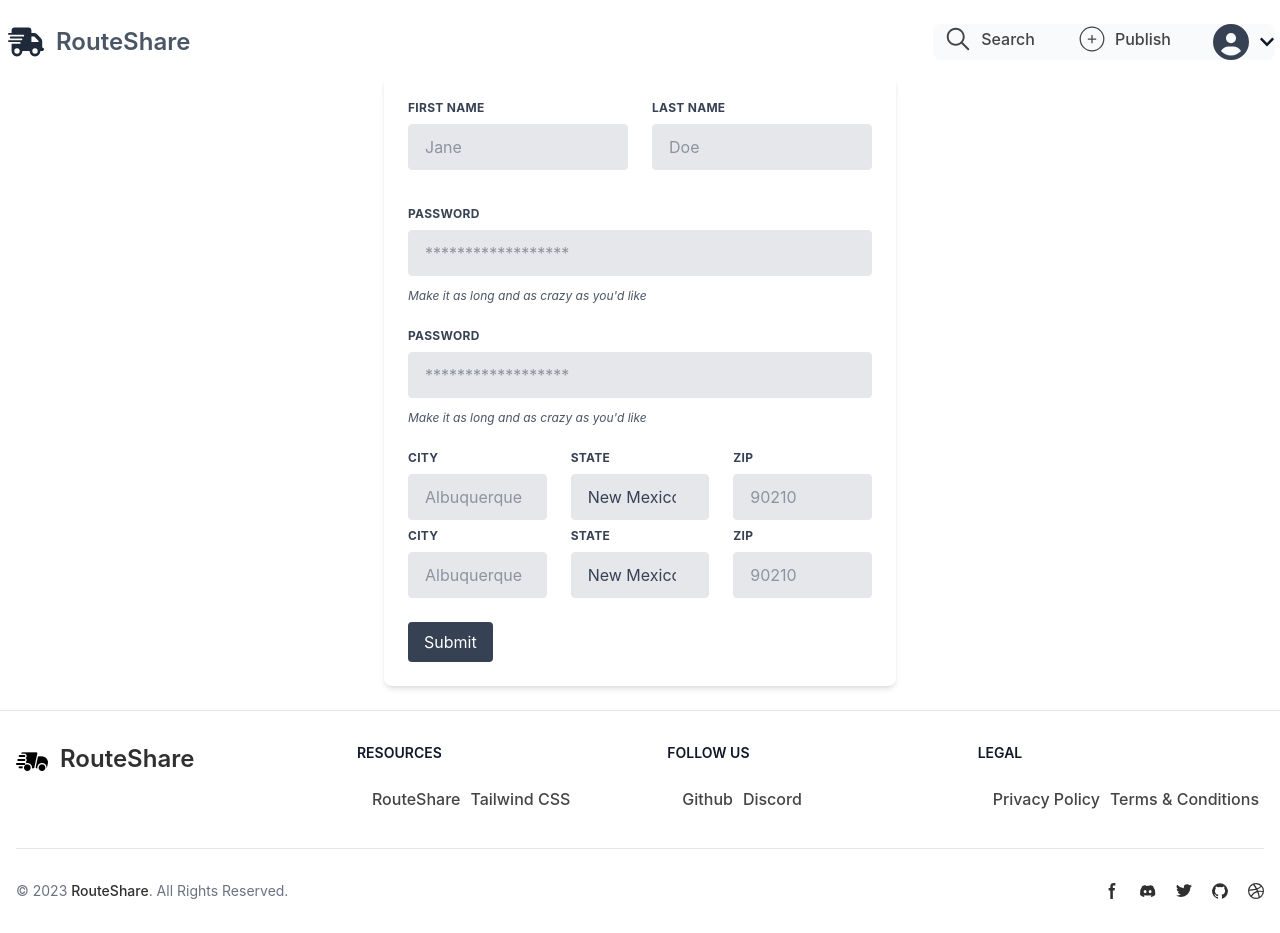
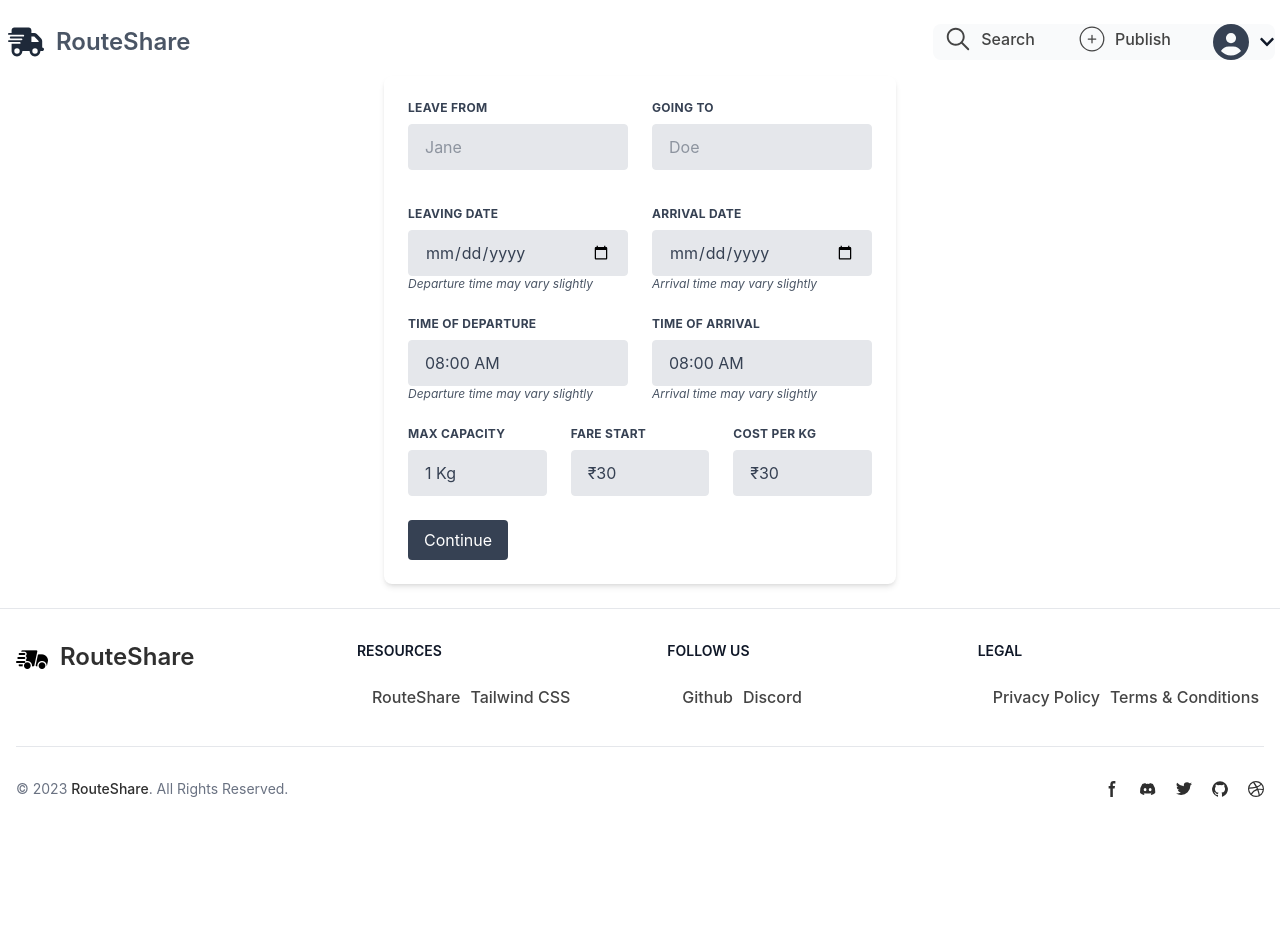
Before and after one commit to Fahad123k/RouteShareFront, a React (Vite) app: page /publish in a window 1280 px wide. After the commit the page ends 831 px from the top, so only its background shows below. Built offline with nearby package versions, Linux system fonts and the light colour scheme.

Commit message:
design publish page

```diff
--- a/src/Pages/Publish.jsx
+++ b/src/Pages/Publish.jsx
@@ -9,6 +9,8 @@ const Publish = () => {
         state: "New Mexico",
         zip: "",
     });
+
+
 
     const [error, setError] = useState({
         firstName: "",
@@ -32,17 +34,56 @@ const Publish = () => {
         }
     };
 
+    const timeSlots = [
+        "08:00 AM", "08:30 AM",
+        "09:00 AM", "09:30 AM",
+        "10:00 AM", "10:30 AM",
+        "11:00 AM", "11:30 AM",
+        "12:00 PM", "12:30 PM",
+        "01:00 PM", "01:30 PM",
+        "02:00 PM", "02:30 PM",
+        "03:00 PM", "03:30 PM",
+        "04:00 PM", "04:30 PM",
+        "05:00 PM", "05:30 PM",
+        "06:00 PM", "06:30 PM",
+        "07:00 PM", "07:30 PM",
+        "08:00 PM", "08:30 PM",
+        "09:00 PM", "09:30 PM",
+        "10:00 PM", "10:30 PM",
+        "11:00 PM", "11:30 PM"
+    ];
+
+
+    const weightList = [
+        "1 Kg", "2 Kg", "3 Kg", "4 Kg", "5 Kg", "6 Kg", "7 Kg", "8 Kg", "9 Kg", "10 Kg",
+        "20 Kg", "30 Kg", "40 Kg", "50 Kg", "60 Kg", "70 Kg", "80 Kg", "90 Kg", "100 Kg",
+        "200 Kg", "300 Kg", "400 Kg", "500 Kg", "600 Kg", "700 Kg", "800 Kg", "900 Kg", "1000 Kg",
+        "2000 Kg", "3000 Kg", "4000 Kg", "5000 Kg", "6000 Kg", "7000 Kg", "8000 Kg", "9000 Kg", "10000 Kg"
+    ];
+
+    const fareList = [
+        "₹30", "₹35", "₹40", "₹45", "₹50", "₹55", "₹60",
+
+    ];
+
+
+    const weightOptions = {
+        Kg: Array.from({ length: 100 }, (_, i) => i + 1), // 1 to 100 Kg
+        Quintal: Array.from({ length: 20 }, (_, i) => i + 1), // 1 to 20 Quintals
+        Ton: Array.from({ length: 10 }, (_, i) => i + 1), // 1 to 10 Tons
+      }
+
     return (
-    <div className="flex items-center justify-center  min-h-[calc(100vh-200px)]  ">
+        <div className="flex items-center justify-center  min-h-[calc(100vh-400px)]  ">
             <form className="w-full max-w-lg bg-white  rounded-lg shadow-md p-6" onSubmit={handleSubmit}>
+                {/* address row */}
                 <div className="flex flex-wrap -mx-3 mb-6">
                     <div className="w-full md:w-1/2 px-3 mb-6 md:mb-0">
                         <label className="block uppercase tracking-wide text-gray-700 text-xs font-bold mb-2" htmlFor="firstName">
-            First Name
+                            Leave From
                         </label>
                         <input
-            className={`appearance-none block w-full bg-gray-200 text-gray-700 border ${
-              error.firstName ? "border-red-500" : "border-gray-200"
+                            className={`appearance-none block w-full bg-gray-200 text-gray-700 border ${error.firstName ? "border-red-500" : "border-gray-200"
                                 } rounded py-3 px-4 mb-3 leading-tight focus:outline-none focus:bg-white`}
                             id="firstName"
                             type="text"
@@ -54,7 +95,7 @@ const Publish = () => {
                     </div>
                     <div className="w-full md:w-1/2 px-3">
                         <label className="block uppercase tracking-wide text-gray-700 text-xs font-bold mb-2" htmlFor="lastName">
-            Last Name
+                            Going To
                         </label>
                         <input
                             className="appearance-none block w-full bg-gray-200 text-gray-700 border border-gray-200 rounded py-3 px-4 leading-tight focus:outline-none focus:bg-white"
@@ -66,58 +107,92 @@ const Publish = () => {
                         />
                     </div>
                 </div>
-
+                    {/* Date row */}
                 <div className="flex flex-wrap -mx-3 mb-6">
-        <div className="w-full px-3">
-          <label className="block uppercase tracking-wide text-gray-700 text-xs font-bold mb-2" htmlFor="password">
-            Password
-          </label>
-          <input
-            className="appearance-none block w-full bg-gray-200 text-gray-700 border border-gray-200 rounded py-3 px-4 mb-3 leading-tight focus:outline-none focus:bg-white"
-            id="password"
-            type="password"
-            placeholder="******************"
-            value={formData.password}
-            onChange={handleChange}
-          />
-          <p className="text-gray-600 text-xs italic">Make it as long and as crazy as you'd like</p>
-        </div>
-      </div>
-
-      <div className="flex flex-wrap -mx-3 mb-6">
-        <div className="w-full px-3">
-          <label className="block uppercase tracking-wide text-gray-700 text-xs font-bold mb-2" htmlFor="password">
-            Password
-          </label>
-          <input
-            className="appearance-none block w-full bg-gray-200 text-gray-700 border border-gray-200 rounded py-3 px-4 mb-3 leading-tight focus:outline-none focus:bg-white"
-            id="password"
-            type="password"
-            placeholder="******************"
-            value={formData.password}
-            onChange={handleChange}
-          />
-          <p className="text-gray-600 text-xs italic">Make it as long and as crazy as you'd like</p>
-        </div>
-      </div>
-
-      <div className="flex flex-wrap -mx-3 mb-2">
-        <div className="w-full md:w-1/3 px-3 mb-6 md:mb-0">
-          <label className="block uppercase tracking-wide text-gray-700 text-xs font-bold mb-2" htmlFor="city">
-            City
+                    <div className="w-full md:w-1/2 px-3 mb-6 md:mb-0">
+                        <label className="block uppercase tracking-wide text-gray-700 text-xs font-bold mb-2" htmlFor="firstName">
+                            Leaving Date
                         </label>
                         <input
                             className="appearance-none block w-full bg-gray-200 text-gray-700 border border-gray-200 rounded py-3 px-4 leading-tight focus:outline-none focus:bg-white"
                             id="city"
-            type="text"
+                            type="date"
                             placeholder="Albuquerque"
                             value={formData.city}
                             onChange={handleChange}
                         />
+                        {error.firstName && <p className="text-red-500 text-xs italic">{error.firstName}</p>}
+                        <p className="text-gray-600 text-xs italic">Departure time may vary slightly</p>
+
                     </div>
+                    <div className="w-full md:w-1/2 px-3">
+                        <label className="block uppercase tracking-wide text-gray-700 text-xs font-bold mb-2" htmlFor="lastName">
+                            Arrival Date
+                        </label>
+                        <input
+                            className="appearance-none block w-full bg-gray-200 text-gray-700 border border-gray-200 rounded py-3 px-4 leading-tight focus:outline-none focus:bg-white"
+                            id="city"
+                            type="date"
+                            placeholder="Albuquerque"
+                            value={formData.city}
+                            onChange={handleChange}
+                        />
+                        <p className="text-gray-600 text-xs italic">Arrival time may vary slightly</p>
+
+                    </div>
+                </div>
+
+                {/* time row */}
+                <div className="flex flex-wrap -mx-3 mb-6">
+                    <div className="w-full md:w-1/2 px-3 mb-6 md:mb-0">
+                        <label className="block uppercase tracking-wide text-gray-700 text-xs font-bold mb-2" htmlFor="firstName">
+                            Time of Departure
+                        </label>
+                        <select
+                            className="appearance-none block w-full bg-gray-200 text-gray-700 border border-gray-200 rounded py-3 px-4 leading-tight focus:outline-none focus:bg-white"
+                            id="state"
+                            value={formData.state}
+                            onChange={handleChange}
+                        >
+                            {
+                                timeSlots.map((time, key) => (
+                                    <option key={key}>{time}</option>
+                                ))
+                            }
+                        </select>
+                        {error.firstName && <p className="text-red-500 text-xs italic">{error.firstName}</p>}
+                        <p className="text-gray-600 text-xs italic">Departure time may vary slightly</p>
+
+                    </div>
+                    <div className="w-full md:w-1/2 px-3">
+                        <label className="block uppercase tracking-wide text-gray-700 text-xs font-bold mb-2" htmlFor="lastName">
+                            Time of Arrival
+                        </label>
+
+                           <select
+                            className="appearance-none block w-full bg-gray-200 text-gray-700 border border-gray-200 rounded py-3 px-4 leading-tight focus:outline-none focus:bg-white"
+                            id="state"
+                            value={formData.state}
+                            onChange={handleChange}
+                        >
+                            {
+                                timeSlots.map((time, key) => (
+                                    <option key={key}>{time}</option>
+                                ))
+                            }
+                        </select>
+                        <p className="text-gray-600 text-xs italic">Arrival time may vary slightly</p>
+
+                    </div>
+                </div>
+
+            {/* Cost size and duration row */}
+                <div className="flex flex-wrap -mx-3 mb-2">
+
+                    {/* max wight */}
                     <div className="w-full md:w-1/3 px-3 mb-6 md:mb-0">
                         <label className="block uppercase tracking-wide text-gray-700 text-xs font-bold mb-2" htmlFor="state">
-            State
+                            Max Capacity
                         </label>
                         <select
                             className="block appearance-none w-full bg-gray-200 border border-gray-200 text-gray-700 py-3 px-4 pr-8 rounded leading-tight focus:outline-none focus:bg-white"
@@ -125,42 +200,17 @@ const Publish = () => {
                             value={formData.state}
                             onChange={handleChange}
                         >
-            <option>New Mexico</option>
-            <option>Missouri</option>
-            <option>Texas</option>
+                            {
+                                weightList.map((weight, key) => (
+                                    <option key={key}>{weight}</option>
+                                ))
+                            }
                         </select>
                     </div>
+                            {/* fare list */}
                     <div className="w-full md:w-1/3 px-3 mb-6 md:mb-0">
                         <label className="block uppercase tracking-wide text-gray-700 text-xs font-bold mb-2" htmlFor="zip">
-            Zip
-          </label>
-          <input
-            className="appearance-none block w-full bg-gray-200 text-gray-700 border border-gray-200 rounded py-3 px-4 leading-tight focus:outline-none focus:bg-white"
-            id="zip"
-            type="text"
-            placeholder="90210"
-            value={formData.zip}
-            onChange={handleChange}
-          />
-        </div>
-      </div>
-      <div className="flex flex-wrap -mx-3 mb-2">
-        <div className="w-full md:w-1/3 px-3 mb-6 md:mb-0">
-          <label className="block uppercase tracking-wide text-gray-700 text-xs font-bold mb-2" htmlFor="city">
-            City
-          </label>
-          <input
-            className="appearance-none block w-full bg-gray-200 text-gray-700 border border-gray-200 rounded py-3 px-4 leading-tight focus:outline-none focus:bg-white"
-            id="city"
-            type="text"
-            placeholder="Albuquerque"
-            value={formData.city}
-            onChange={handleChange}
-          />
-        </div>
-        <div className="w-full md:w-1/3 px-3 mb-6 md:mb-0">
-          <label className="block uppercase tracking-wide text-gray-700 text-xs font-bold mb-2" htmlFor="state">
-            State
+                            Fare Start
                         </label>
                         <select
                             className="block appearance-none w-full bg-gray-200 border border-gray-200 text-gray-700 py-3 px-4 pr-8 rounded leading-tight focus:outline-none focus:bg-white"
@@ -168,28 +218,38 @@ const Publish = () => {
                             value={formData.state}
                             onChange={handleChange}
                         >
-            <option>New Mexico</option>
-            <option>Missouri</option>
-            <option>Texas</option>
+                            {
+                                fareList.map((fare, key) => (
+                                    <option key={key}>{fare}</option>
+                                ))
+                            }
                         </select>
                     </div>
                     <div className="w-full md:w-1/3 px-3 mb-6 md:mb-0">
-          <label className="block uppercase tracking-wide text-gray-700 text-xs font-bold mb-2" htmlFor="zip">
-            Zip
+                        <label className="block uppercase tracking-wide text-gray-700 text-xs font-bold mb-2" htmlFor="city">
+                            Cost Per KG
                         </label>
-          <input
-            className="appearance-none block w-full bg-gray-200 text-gray-700 border border-gray-200 rounded py-3 px-4 leading-tight focus:outline-none focus:bg-white"
-            id="zip"
-            type="text"
-            placeholder="90210"
-            value={formData.zip}
+                        <select
+                            className="block appearance-none w-full bg-gray-200 border border-gray-200 text-gray-700 py-3 px-4 pr-8 rounded leading-tight focus:outline-none focus:bg-white"
+                            id="state"
+                            value={formData.state}
                             onChange={handleChange}
-          />
-        </div>
+                        >
+                            {
+                                fareList.map((fare, key) => (
+                                    <option key={key}>{fare}</option>
+                                ))
+                            }
+                        </select>
                     </div>
 
+
+                </div>
+
+
+
                 <button type="submit" className="mt-4 bg-gray-700 text-white py-2 px-4 rounded hover:bg-blue-700">
-        Submit
+                    Continue
                 </button>
             </form>
         </div>
```
Lines whose indentation alone changed are shown as unchanged.
